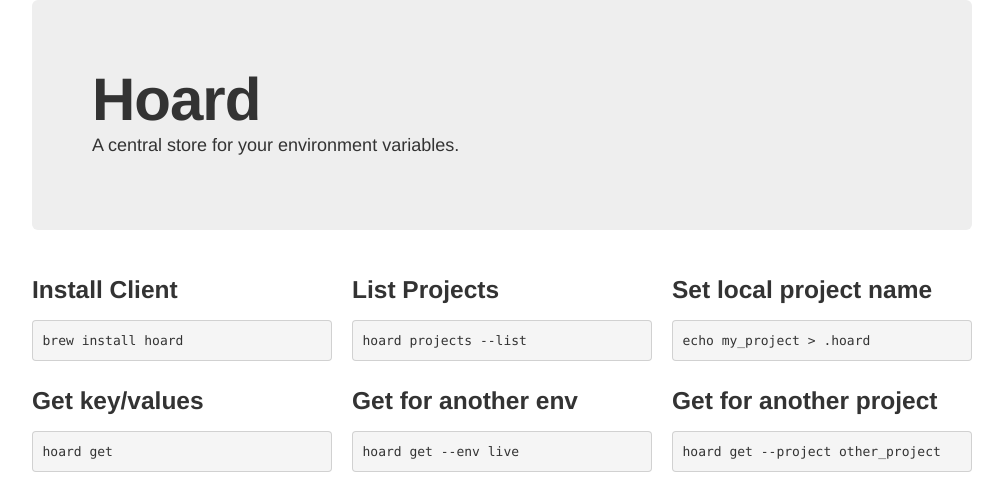
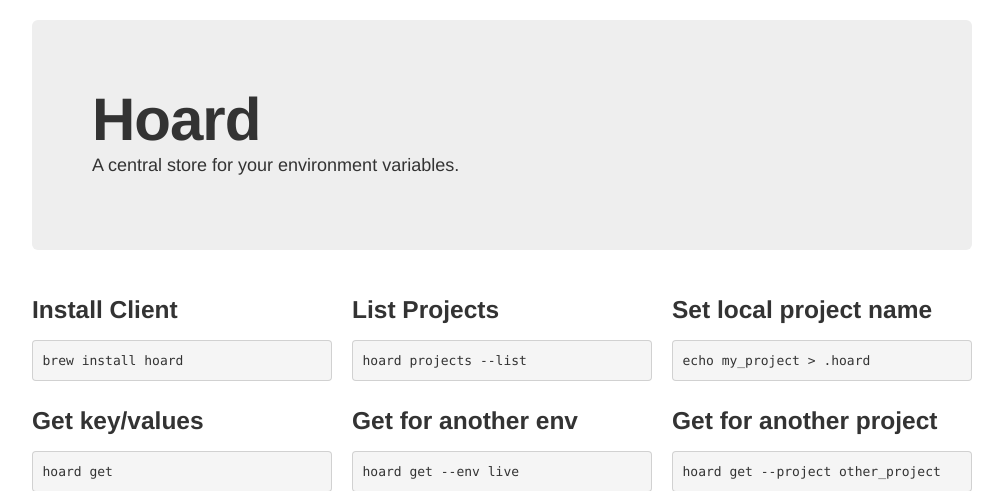
Before and after one commit to ghickman/hoard-web, a Django app: page / in a window 1280 px wide. Shown: the top 491 px of the page, without its empty margins (138-1141 px from the left). Run offline with Django 3.2, Linux system fonts and the light colour scheme.

Commit message:
Add some padding to the top

```diff
--- a/hoard/templates/home.html
+++ b/hoard/templates/home.html
@@ -1,6 +1,7 @@
 {% extends "base.html" %}
 
 {% block content %}
+<div class="navbar"></div>
 <div class="hero-unit">
     <h1>Hoard</h1>
     <p>A central store for your environment variables.</p>
```
